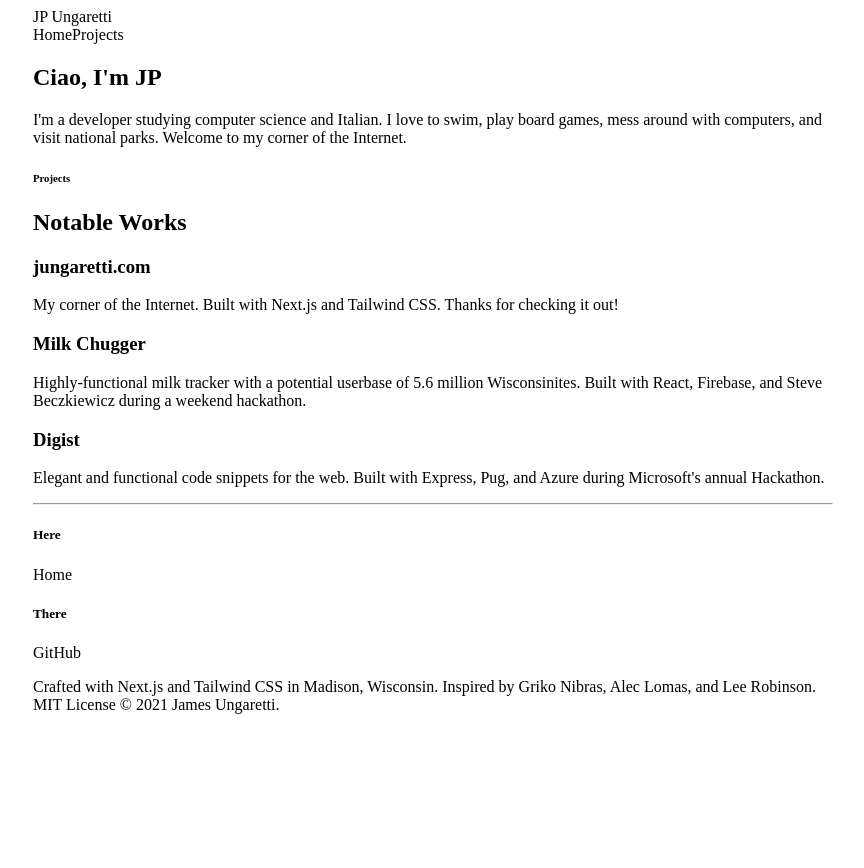
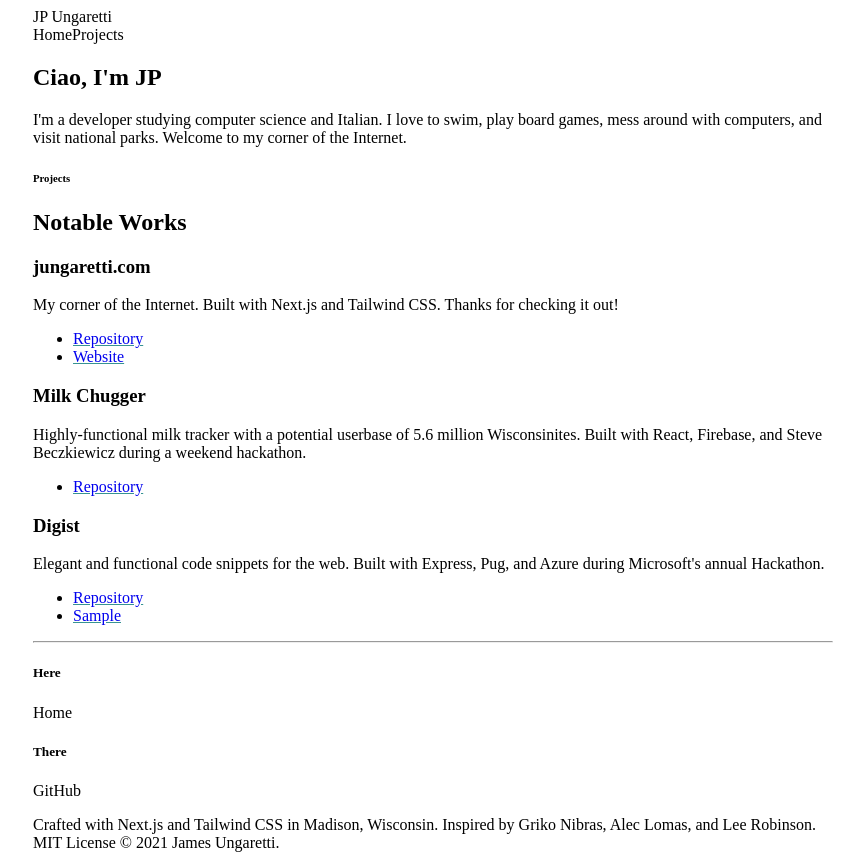
Before and after one commit to sbeczkiewicz/jungaretti.com, a Next.js app: page / in a window 1280 px wide. Shown: the whole page, without its empty margins (207-1071 px from the left). Before the commit the page ends 800 px from the top, so only its background shows below. Built offline with nearby package versions, Linux system fonts and the light colour scheme.

Commit message:
Add project links

```diff
--- a/src/components/Project.js
+++ b/src/components/Project.js
@@ -1,8 +1,17 @@
-export default function Project({ title, description }) {
+export default function Project({ title, description, links }) {
   return (
     <div>
       <h3 className="text-lg font-bold">{title}</h3>
       <p>{description}</p>
+      <ul className="flex flex-row space-x-2">
+        {links.map(({ title, href }, key) => (
+          <li>
+            <a href={href} className="link" key={key}>
+              {title}
+            </a>
+          </li>
+        ))}
+      </ul>
     </div>
   );
 }
--- a/src/pages/index.js
+++ b/src/pages/index.js
@@ -32,8 +32,8 @@ export default function Home({ projects }) {
         <section className="container my-6">
           <Heading title="Notable Works" subtitle="Projects" />
           <div className="mt-4 space-y-4">
-            {projects.map(({ title, description }, key) => (
-              <Project title={title} description={description} key={key} />
+            {projects.map((project, key) => (
+              <Project {...project} key={key} />
             ))}
           </div>
         </section>
@@ -53,6 +53,10 @@ export async function getStaticProps(context) {
         {
           title: "Repository",
           href: "https://github.com/jungaretti/jungaretti.com",
+        },
+        {
+          title: "Website",
+          href: "https://www.jungaretti.com",
         },
       ],
     },
@@ -76,6 +80,11 @@ export async function getStaticProps(context) {
           title: "Repository",
           href: "https://github.com/jungaretti/digist",
         },
+        {
+          title: "Sample",
+          href:
+            "https://digist.azurewebsites.net/gist/26b7cb6545cb1cb56d9dc8ac273ee4fc?file=Thing.ts&slice=4:6&theme=dark",
+        },
       ],
     },
   ];
--- a/src/styles/globals.css
+++ b/src/styles/globals.css
@@ -3,3 +3,8 @@
   @apply mx-auto;
   @apply px-4;
 }
+
+.link {
+  text-decoration: underline;
+  text-decoration-color: #379392; /* theme-viridian */
+}
```
